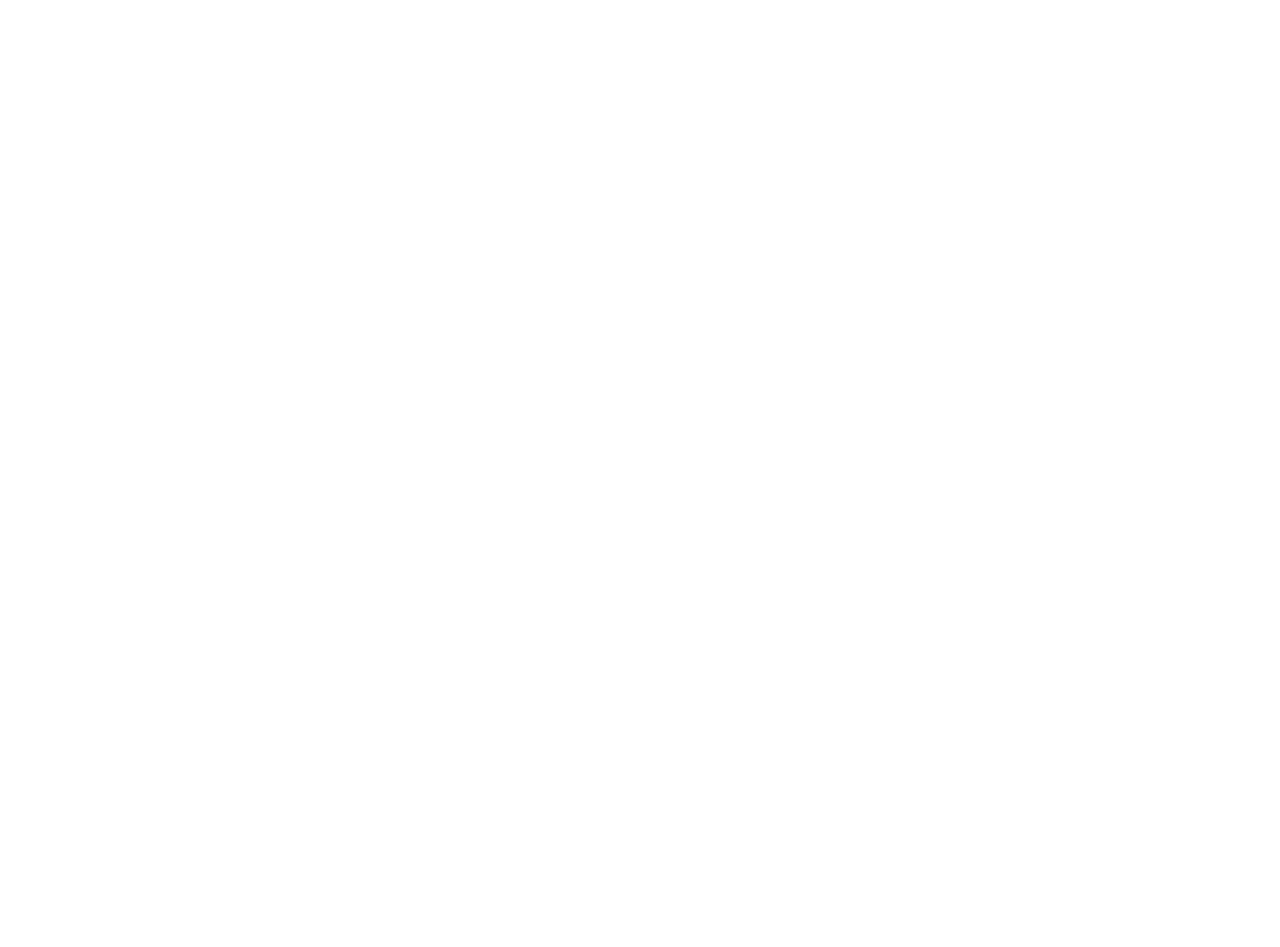
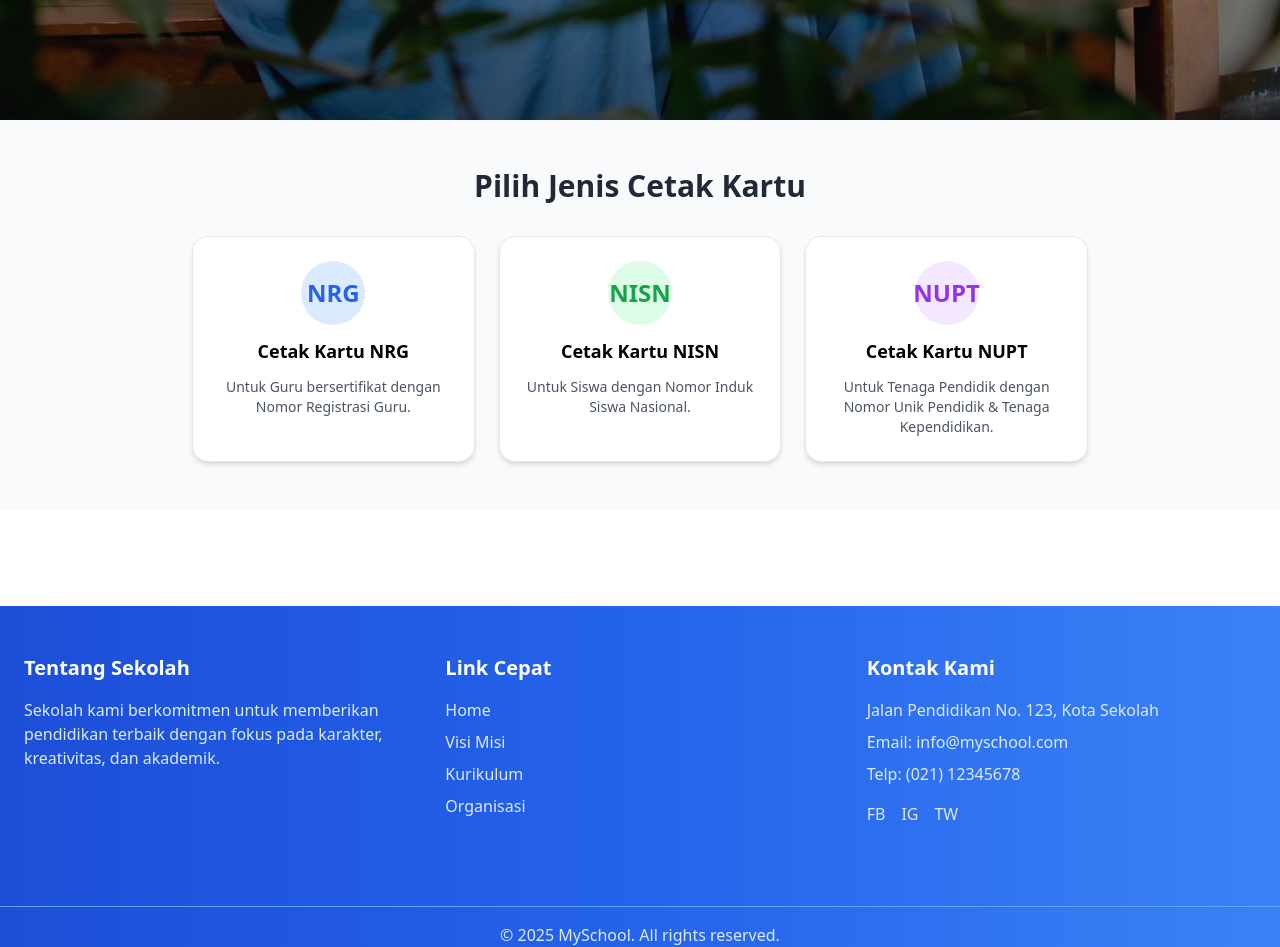
Before and after one commit to fuureya/teknik-grafika-smk4-gowa, a Vue app: page /ecard in a window 1280 px wide. Before the commit this address had no page. Shown: the part 680-1627 px from the top of the page. Before the commit the page ends 800 px from the top, so only its background shows below. Built offline with nearby package versions, Linux system fonts and the light colour scheme.

Commit message:
fix: nrg, nisn, nupt selection page

```diff
--- a/index.html
+++ b/index.html
@@ -1,5 +1,5 @@
 <!DOCTYPE html>
-<html lang="">
+<html lang="id">
   <head>
     <meta charset="UTF-8" />
     <link rel="icon" href="/favicon.ico" />
--- /dev/null
+++ b/src/page/EcardPage.vue
@@ -0,0 +1,87 @@
+<script setup>
+import { ref } from "vue";
+import Footer from "@/components/Footer.vue";
+import Jumbotron from "@/components/Jumbotron.vue";
+import Navbar from "@/components/Navbar.vue";
+import NrgPage from "./NrgPage.vue";
+// You can later create NisnPage.vue and NuptPage.vue
+// import NisnPage from "./NisnPage.vue";
+// import NuptPage from "./NuptPage.vue";
+
+const selected = ref(null); // "nrg" | "nisn" | "nupt"
+</script>
+
+<template>
+    <Navbar />
+    <Jumbotron />
+
+    <!-- Selection Section -->
+    <section class="bg-gray-50 py-12 px-4 md:px-16">
+        <div class="max-w-4xl mx-auto text-center">
+            <h2 class="text-2xl md:text-3xl font-bold text-gray-800 mb-8">
+                Pilih Jenis Cetak Kartu
+            </h2>
+
+            <div class="grid md:grid-cols-3 gap-6">
+                <!-- NRG Card -->
+                <div @click="selected = 'nrg'"
+                    class="cursor-pointer group border rounded-2xl shadow-md bg-white p-6 hover:shadow-lg transition transform hover:-translate-y-1"
+                    :class="selected === 'nrg' ? 'ring-4 ring-blue-500' : ''">
+                    <div class="flex flex-col items-center space-y-3">
+                        <div
+                            class="w-16 h-16 flex items-center justify-center rounded-full bg-blue-100 group-hover:bg-blue-200">
+                            <span class="text-2xl font-bold text-blue-600">NRG</span>
+                        </div>
+                        <h3 class="font-semibold text-lg">Cetak Kartu NRG</h3>
+                        <p class="text-sm text-gray-600">
+                            Untuk Guru bersertifikat dengan Nomor Registrasi Guru.
+                        </p>
+                    </div>
+                </div>
+
+                <!-- NISN Card -->
+                <div @click="selected = 'nisn'"
+                    class="cursor-pointer group border rounded-2xl shadow-md bg-white p-6 hover:shadow-lg transition transform hover:-translate-y-1"
+                    :class="selected === 'nisn' ? 'ring-4 ring-green-500' : ''">
+                    <div class="flex flex-col items-center space-y-3">
+                        <div
+                            class="w-16 h-16 flex items-center justify-center rounded-full bg-green-100 group-hover:bg-green-200">
+                            <span class="text-2xl font-bold text-green-600">NISN</span>
+                        </div>
+                        <h3 class="font-semibold text-lg">Cetak Kartu NISN</h3>
+                        <p class="text-sm text-gray-600">
+                            Untuk Siswa dengan Nomor Induk Siswa Nasional.
+                        </p>
+                    </div>
+                </div>
+
+                <!-- NUPT Card -->
+                <div @click="selected = 'nupt'"
+                    class="cursor-pointer group border rounded-2xl shadow-md bg-white p-6 hover:shadow-lg transition transform hover:-translate-y-1"
+                    :class="selected === 'nupt' ? 'ring-4 ring-purple-500' : ''">
+                    <div class="flex flex-col items-center space-y-3">
+                        <div
+                            class="w-16 h-16 flex items-center justify-center rounded-full bg-purple-100 group-hover:bg-purple-200">
+                            <span class="text-2xl font-bold text-purple-600">NUPT</span>
+                        </div>
+                        <h3 class="font-semibold text-lg">Cetak Kartu NUPT</h3>
+                        <p class="text-sm text-gray-600">
+                            Untuk Tenaga Pendidik dengan Nomor Unik Pendidik & Tenaga Kependidikan.
+                        </p>
+                    </div>
+                </div>
+            </div>
+        </div>
+    </section>
+
+    <!-- Conditional Rendering -->
+    <section class="py-12 px-4 md:px-16">
+        <div class="max-w-6xl mx-auto">
+            <NrgPage v-if="selected === 'nrg'" />
+            <!-- <NisnPage v-if="selected === 'nisn'" /> -->
+            <!-- <NuptPage v-if="selected === 'nupt'" /> -->
+        </div>
+    </section>
+
+    <Footer />
+</template>
--- /dev/null
+++ b/src/page/NrgPage.vue
@@ -0,0 +1,110 @@
+<script setup>
+import { ref } from "vue";
+
+const form = ref({
+    nrg: "",
+    nama: "",
+    peserta: "",
+    sertifikat: "",
+    tahun: "",
+    mapel: "",
+    photo: null,
+});
+
+const handlePhotoUpload = (e) => {
+    form.value.photo = e.target.files[0];
+};
+</script>
+
+<template>
+    <main class="bg-gray-50 min-h-screen px-4 md:px-16 py-12">
+        <!-- Title + Instructions -->
+        <div class="max-w-4xl mx-auto text-center mb-10">
+            <h1 class="text-2xl md:text-3xl font-bold text-gray-800 mb-4">
+                Selamat Datang Di e-Kartu Cetak NRG
+            </h1>
+            <p class="text-gray-600 text-sm md:text-base mb-4">
+                Pastikan NRG masih aktif dan terdaftar di Pusat Data dan Informasi
+                Kementerian Pendidikan, Kebudayaan, Riset, dan Teknologi sebelum mencetak kartu.
+            </p>
+            <p class="text-gray-600 text-sm md:text-base mb-2">
+                Berikut yang perlu disiapkan sebelum mulai mengisi Formulir:
+            </p>
+            <ol class="text-left text-gray-700 text-sm md:text-base list-decimal list-inside space-y-1">
+                <li>NRG</li>
+                <li>Nama Lengkap</li>
+                <li>Nomor Peserta</li>
+                <li>Nomor Sertifikat</li>
+                <li>Tahun Lulus</li>
+                <li>Mapel / Bidang Tugas</li>
+                <li>File Foto 2x3 (PNG/JPG/JPEG)</li>
+            </ol>
+        </div>
+
+        <!-- Form & Preview -->
+        <div class="max-w-6xl mx-auto grid md:grid-cols-2 gap-8">
+            <!-- Form -->
+            <div class="bg-white rounded-lg shadow-md p-6">
+                <h2 class="bg-blue-600 text-white px-4 py-2 rounded-t-lg -mx-6 -mt-6 mb-6 text-lg font-semibold">
+                    Form Isian
+                </h2>
+
+                <div class="space-y-4">
+                    <input v-model="form.nrg" type="text" placeholder="NRG (16 Digit)"
+                        class="w-full border rounded p-2" />
+                    <input v-model="form.nama" type="text" placeholder="Nama Lengkap"
+                        class="w-full border rounded p-2" />
+                    <input v-model="form.peserta" type="text" placeholder="Nomor Peserta"
+                        class="w-full border rounded p-2" />
+                    <div class="flex gap-4">
+                        <input v-model="form.sertifikat" type="text" placeholder="Nomor Sertifikat"
+                            class="flex-1 border rounded p-2" />
+                        <input v-model="form.tahun" type="text" placeholder="Tahun" class="w-24 border rounded p-2" />
+                    </div>
+                    <input v-model="form.mapel" type="text" placeholder="Mapel / Bidang Tugas"
+                        class="w-full border rounded p-2" />
+                    <input type="file" @change="handlePhotoUpload" accept="image/*" class="w-full" />
+                    <p class="text-xs text-red-500">File Pas Photo | 2x3 | Format (.jpg/.jpeg/.png)</p>
+                </div>
+
+                <div class="mt-6">
+                    <button class="px-4 py-2 bg-gray-600 text-white rounded">Reset</button>
+                </div>
+            </div>
+
+            <!-- Preview -->
+            <div class="bg-white rounded-lg shadow-md p-6">
+                <h2 class="bg-blue-600 text-white px-4 py-2 rounded-t-lg -mx-6 -mt-6 mb-6 text-lg font-semibold">
+                    Live Preview Kartu NRG
+                </h2>
+                <div class="space-y-4">
+                    <div class="border rounded-lg overflow-hidden">
+                        <div class="bg-gray-100 p-4 text-center text-sm text-gray-600">
+                            KARTU SERTIFIKASI GURU <br /> No Sertifikat:
+                            <span class="font-semibold">{{ form.sertifikat }}</span>
+                        </div>
+                        <div class="flex p-4 gap-4">
+                            <div class="w-24 h-28 bg-gray-200 flex items-center justify-center overflow-hidden rounded">
+                                <img v-if="form.photo" :src="URL.createObjectURL(form.photo)"
+                                    class="w-full h-full object-cover" />
+                                <span v-else class="text-gray-400 text-xs">Foto</span>
+                            </div>
+                            <div class="text-sm text-gray-700 space-y-1">
+                                <p><strong>NRG:</strong> {{ form.nrg }}</p>
+                                <p><strong>Nama:</strong> {{ form.nama }}</p>
+                                <p><strong>No. Peserta:</strong> {{ form.peserta }}</p>
+                                <p><strong>Tahun Lulus:</strong> {{ form.tahun }}</p>
+                                <p><strong>Mapel:</strong> {{ form.mapel }}</p>
+                            </div>
+                        </div>
+                    </div>
+                    <div class="flex gap-2">
+                        <button class="px-4 py-2 bg-green-600 text-white rounded">Whatsapp</button>
+                        <button class="px-4 py-2 bg-blue-600 text-white rounded">Siplah</button>
+                        <button class="px-4 py-2 bg-gray-800 text-white rounded">Cetak Kartu</button>
+                    </div>
+                </div>
+            </div>
+        </div>
+    </main>
+</template>
--- a/src/router/index.js
+++ b/src/router/index.js
@@ -1,4 +1,5 @@
 import ContactPage from "@/page/ContactPage.vue";
+import EcardPage from "@/page/EcardPage.vue";
 import GalleryPage from "@/page/GalleryPage.vue";
 import HomePage from "@/page/HomePage.vue";
 import KurikulumPage from "@/page/KurikulumPage.vue";
@@ -19,6 +20,7 @@ const router = createRouter({
     { path: "/produk", component: ProductPage },
     { path: "/gallery", component: GalleryPage },
     { path: "/news", component: NewsPage },
+    { path: "/ecard", component: EcardPage },
   ],
 });
 
```
